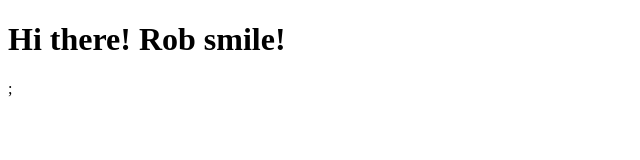
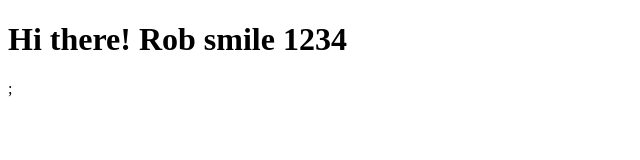
Before and after one commit to MahabirGupta/myReactProject, a React (Vite) app in the folder reactpro/: page / in a window 1280 px wide. Shown: the top 160 px of the page, without its empty margins (0-640 px from the left). Built offline with nearby package versions, Linux system fonts and the light colour scheme.

Commit message:
passing objects and arrays as props

```diff
--- a/reactpro/src/App.jsx
+++ b/reactpro/src/App.jsx
@@ -1,9 +1,23 @@
 import Hello from "./components/Hello";
 
 function App() {
+  const seatNumbers = [1, 2, 3, 4];
+  const person = {
+    name: "Rob",
+    message: "Hi there!",
+    emoji: "smile",
+    seatNumbers: seatNumbers,
+  };
   return (
     <div className="App">
-      <Hello name="Rob" message="Hi there!" emoji="smile" />
+      <Hello
+        name="Rob"
+        message="Hi there!"
+        emoji="smile"
+        // passing an array as a prop
+        seatNumbers={seatNumbers}
+        person={person}
+      />
       {/* <Hello name="Anish" message="Hello!" /> */}
     </div>
   );
--- a/reactpro/src/components/Hello.jsx
+++ b/reactpro/src/components/Hello.jsx
@@ -20,8 +20,26 @@
 //   );
 // }
 
-function Hello(props) {
-  console.log(props);
+// function Hello(props) {
+//   console.log(props);
+//   // props.name = "Tom";
+//   // props destructuring
+//   // const { name, message } = props;
+//   return (
+//     <div>
+//       <h1>
+//         {/* {props.message} {props.name}! */}
+//         {props.message} {props.name} {props.emoji} {props.seatNumbers} <br />
+//         {props.person.message} {props.person.name} {props.person.emoji} {""}
+//         {props.person.seatNumbers}
+//       </h1>
+//       ;
+//     </div>
+//   );
+// }
+
+function Hello(person) {
+  // console.log(props);
   // props.name = "Tom";
   // props destructuring
   // const { name, message } = props;
@@ -29,14 +47,14 @@
     <div>
       <h1>
         {/* {props.message} {props.name}! */}
-        {props.message} {props.name} {props.emoji}!
+        {person.message} {person.name} {person.emoji} {""}
+        {person.seatNumbers}
       </h1>
       ;
     </div>
   );
 }
-
-// function Hello({ name, message, emoji }) {
+// function Hello({ name, message, emoji, seatNumbers, person }) {
 //   // console.log(props);
 //   // props destructuring
 //   // const { name, message } = props;
@@ -44,7 +62,7 @@
 //     <div>
 //       <h1>
 //         {/* {props.message} {props.name}! */}
-//         {message} {name} {emoji}!
+//         {message} {name} {emoji} {seatNumbers} {person}!
 //       </h1>
 //       ;
 //     </div>
```
